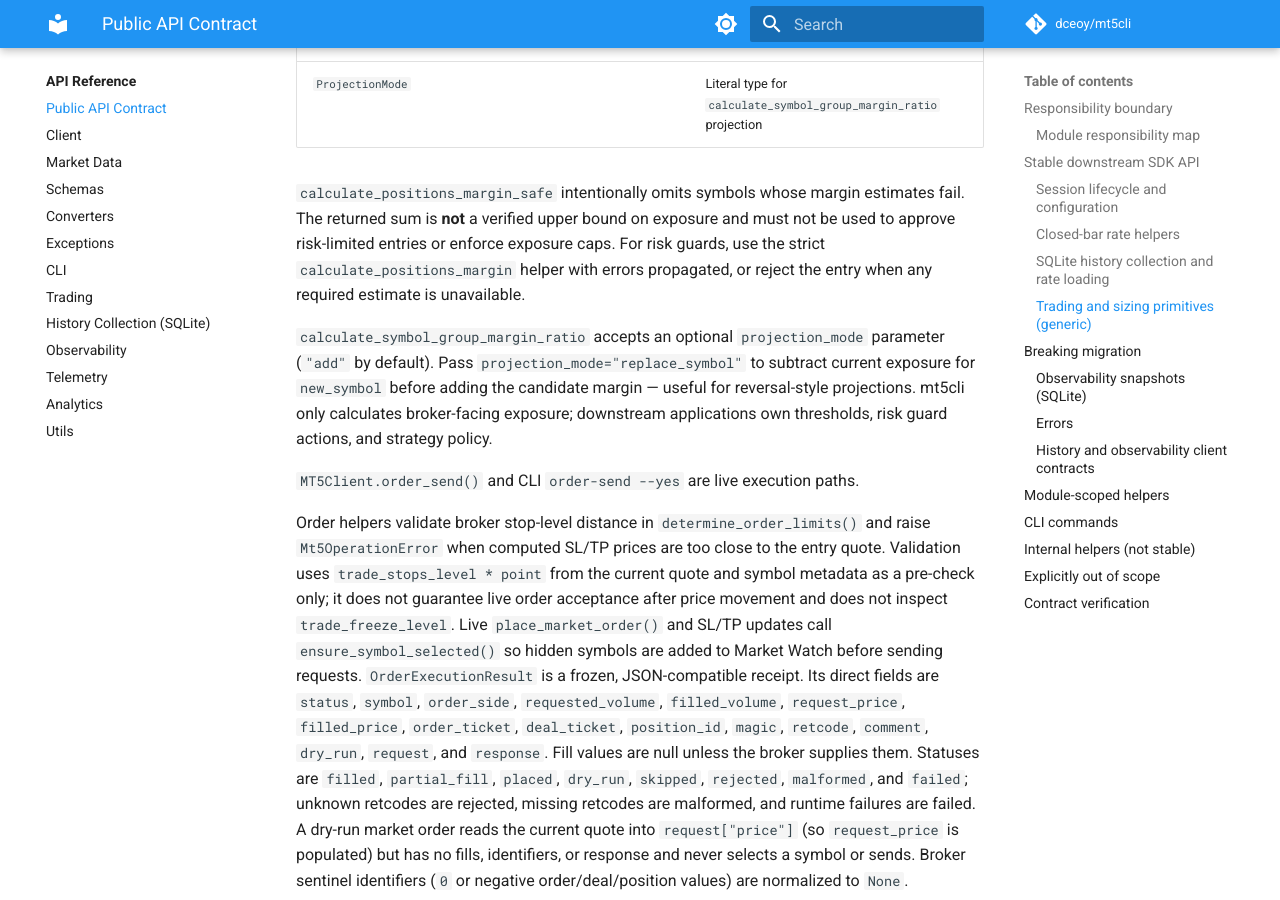
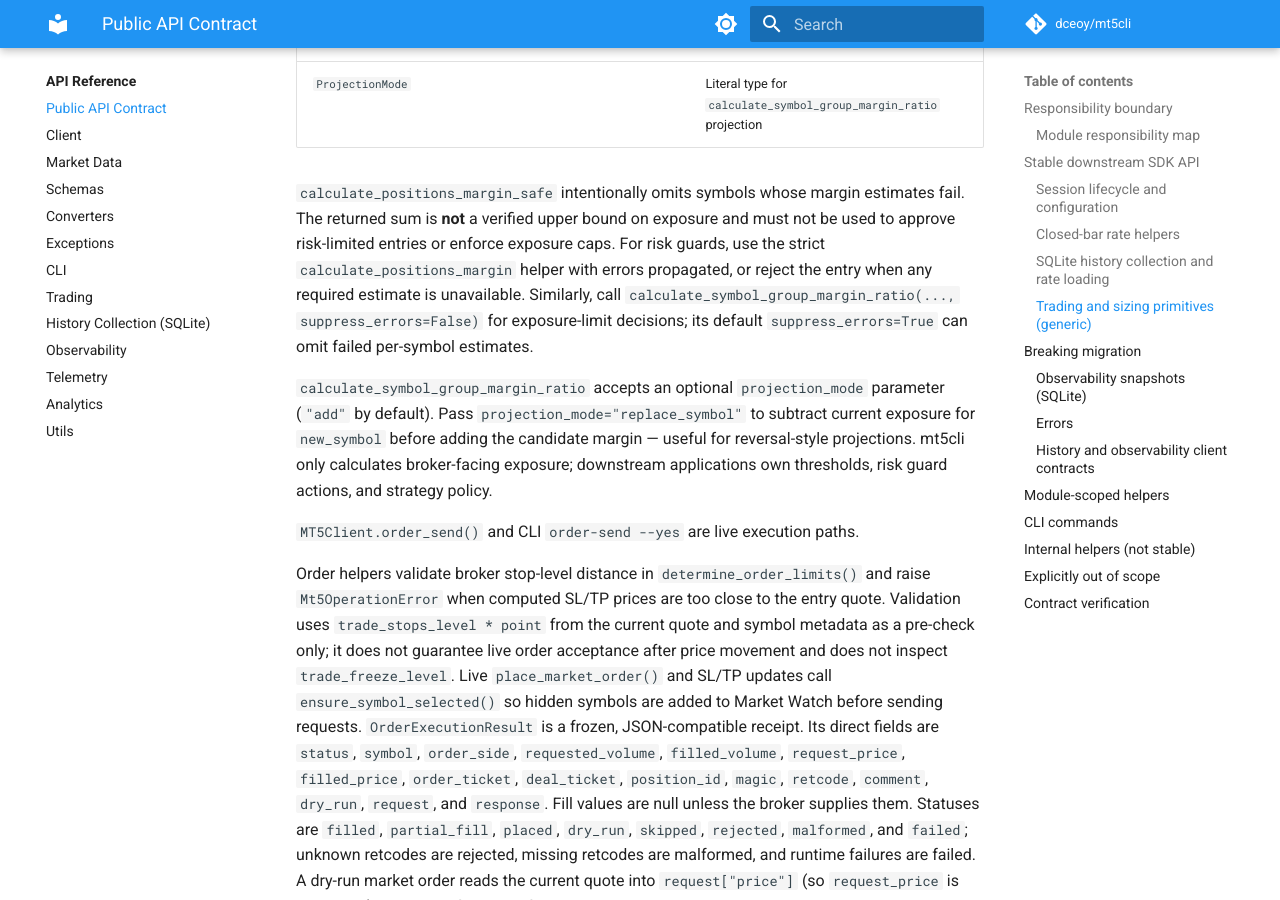
Before and after one commit to dceoy/mt5cli, an MkDocs documentation site: the page built from docs/api/public-contract.md, in a window 1280 px wide and 900 px high, scrolled down 6101 px. Built offline with MkDocs 1.6.1 and Material for MkDocs 9.7.7, drawn with Linux system fonts in a browser that asks for light colours; comment, search, counter and statistics services are not loaded.

Commit message:
docs: clarify strict margin estimation for risk decisions

```diff
--- a/docs/api/public-contract.md
+++ b/docs/api/public-contract.md
@@ -158,6 +158,9 @@ estimates fail. The returned sum is **not** a verified upper bound on exposure
 and must not be used to approve risk-limited entries or enforce exposure caps.
 For risk guards, use the strict `calculate_positions_margin` helper with errors
 propagated, or reject the entry when any required estimate is unavailable.
+Similarly, call `calculate_symbol_group_margin_ratio(..., suppress_errors=False)`
+for exposure-limit decisions; its default `suppress_errors=True` can omit
+failed per-symbol estimates.
 
 `calculate_symbol_group_margin_ratio` accepts an optional `projection_mode`
 parameter (`"add"` by default). Pass `projection_mode="replace_symbol"` to
```
